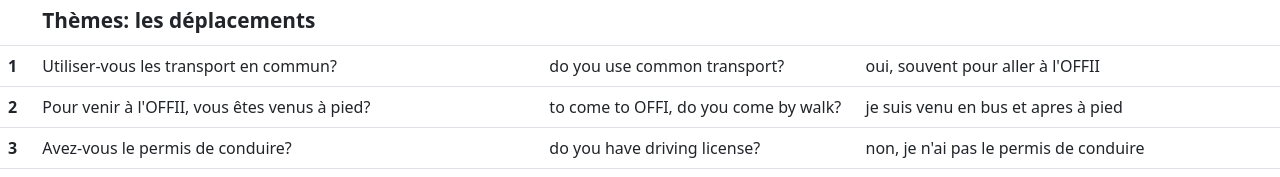
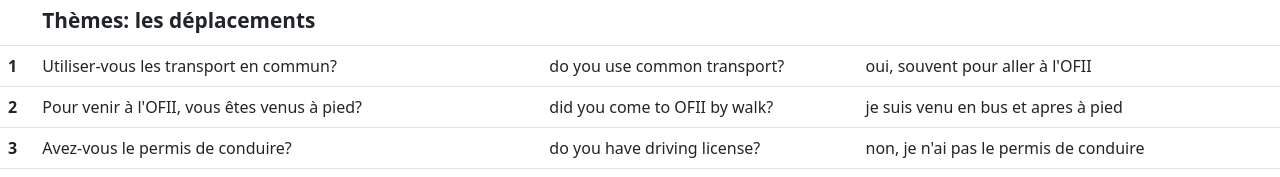
Before and after one commit to seyssenna/test-francais, a plain HTML site: page index.html in a window 1280 px wide. Shown: the part 274-451 px from the top of the page. Drawn offline with nearby package versions, Linux system fonts and the light colour scheme.

Commit message:
correction orthographe

```diff
--- a/index.html
+++ b/index.html
@@ -33,12 +33,12 @@
             <th scope="row">1</th>
             <td>Utiliser-vous les transport en commun?</td>
             <td>do you use common transport?</td>
-            <td class="reponse">oui, souvent pour aller à l'OFFII</td>
+            <td class="reponse">oui, souvent pour aller à l'OFII</td>
           </tr>
           <tr>
             <th scope="row">2</th>
-            <td>Pour venir à l'OFFII, vous êtes venus à pied?</td>
-            <td>to come to OFFI, do you come by walk?</td>
+            <td>Pour venir à l'OFII, vous êtes venus à pied?</td>
+            <td>did you come to OFII by walk?</td>
             <td class="reponse">je suis venu en bus et apres à pied</td>
           </tr>
           <tr>
```
